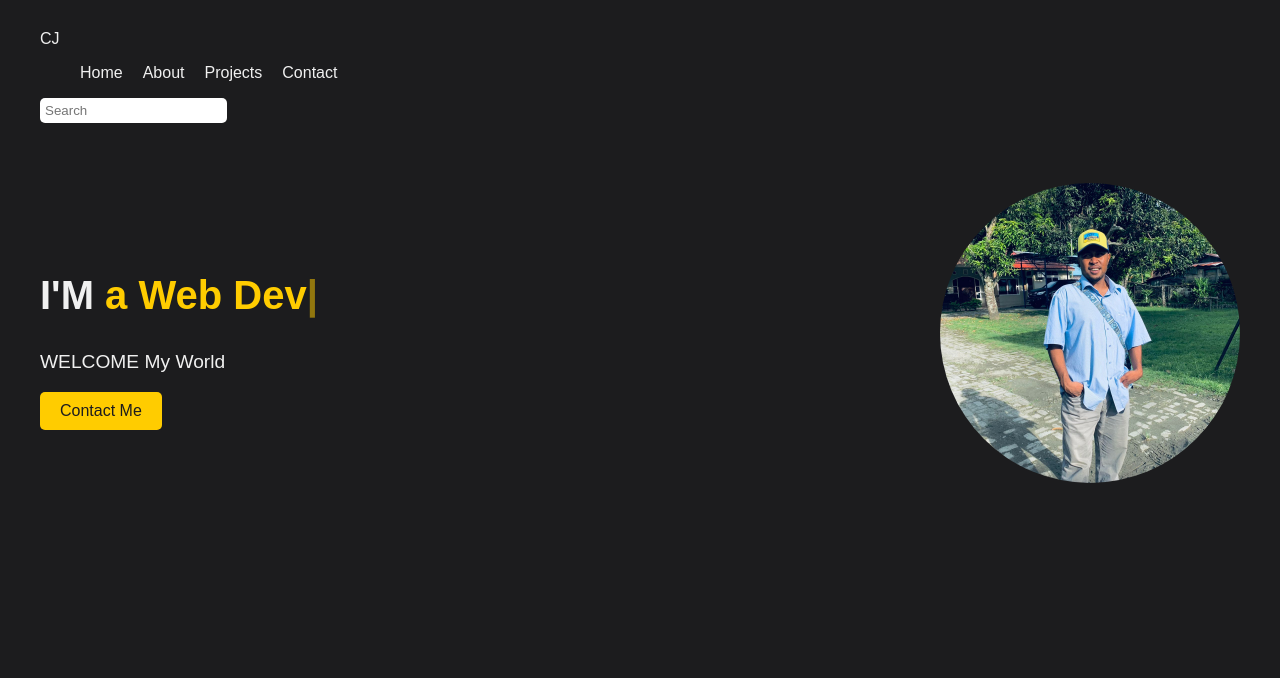
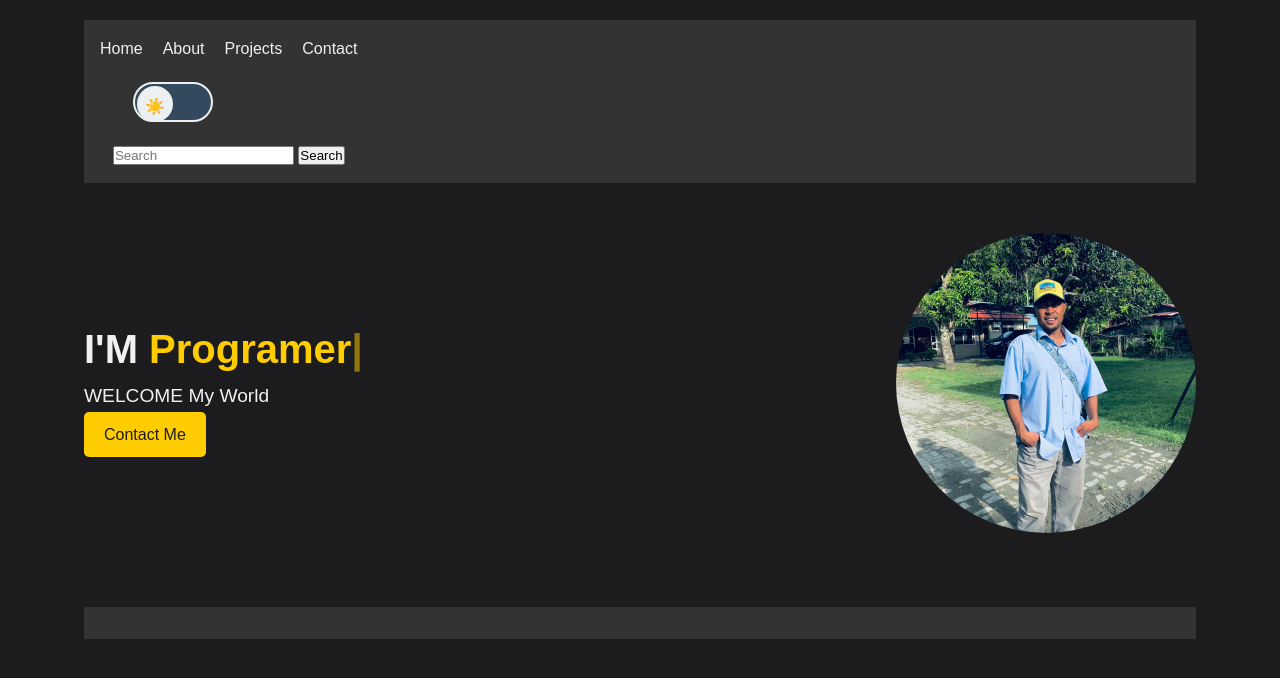
Before and after one commit to cesar20yarangga/my-website.github.io, a plain HTML site: page index.html in a window 1280 px wide. Drawn offline with Linux system fonts and the light colour scheme.

Commit message:
Add files via upload

```diff
--- a/index.html
+++ b/index.html
@@ -16,15 +16,26 @@
     <div class="container">
         <header>
             <nav>
-                <div class="logo">CJ</div>
+                <div class="logo"></div>
                 <ul>
                     <li><a href="index.html">Home</a></li>
                     <li><a href="about.html">About</a></li>
                     <li><a href="projects.html">Projects</a></li>
                     <li><a href="contact.html">Contact</a></li>
                 </ul>
-                <div class="search-bar">
-                    <input type="text" placeholder="Search">
+                <div class="container">
+                    <div class="toggle-button" id="toggleButton">
+                        <div class="toggle-circle"></div>
+                        <div class="sun">☀️</div>
+                        <div class="moon">🌙</div>
+                    </div>
+                </div>
+
+                <div class="search-container">
+                    <form action="https://www.google.com/search" method="get">
+                        <input type="text" name="q" class="search-box" placeholder="Search">
+                        <button type="submit" class="search-button">Search</button>
+                    </form>
                 </div>
             </nav>
         </header>
--- a/sricpt.js
+++ b/sricpt.js
@@ -1,6 +1,6 @@
 document.addEventListener('DOMContentLoaded', function () {
     const typing = document.querySelector('.typing');
-    const texts = ['Cesarrea Yarangga', 'a Web Developer', 'Programer'];
+    const texts = ['Cesarrea Yarangga','Programer'];
     let index = 0;
     let charIndex = 0;
     let currentText = '';
@@ -23,3 +23,21 @@ document.addEventListener('DOMContentLoaded', function () {
 
     type();
 });
+
+        const toggleButton = document.getElementById('toggleButton');
+        toggleButton.addEventListener('click', () => {
+            document.body.classList.toggle('dark-mode');
+            toggleButton.classList.toggle('dark-mode');
+        });
+
+        // Update body background and text color based on mode
+        document.body.classList.toggle('dark-mode', localStorage.getItem('mode') === 'dark');
+        toggleButton.classList.toggle('dark-mode', localStorage.getItem('mode') === 'dark');
+
+        toggleButton.addEventListener('click', () => {
+            if (document.body.classList.contains('dark-mode')) {
+                localStorage.setItem('mode', 'dark');
+            } else {
+                localStorage.setItem('mode', 'light');
+            }
+        });
--- a/style.css
+++ b/style.css
@@ -198,3 +198,148 @@ footer {
         opacity: 0;
     }
 }
+/* Reset CSS */
+* {
+    margin: 0;
+    padding: 0;
+    box-sizing: border-box;
+}
+
+/* Global Styles */
+body {
+    font-family: Arial, sans-serif;
+    line-height: 1.6;
+    margin: 0;
+    padding: 0;
+}
+
+/* Container */
+.container {
+    width: 90%;
+    margin: auto;
+    overflow: hidden;
+}
+
+/* Header */
+header {
+    background: #333;
+    color: #fff;
+    padding: 1rem 0;
+    text-align: center;
+}
+
+/* Main Content */
+.main-content {
+    display: flex;
+    flex-wrap: wrap;
+}
+
+/* Column */
+.column {
+    flex: 1;
+    padding: 1rem;
+}
+
+/* Footer */
+footer {
+    background: #333;
+    color: #fff;
+    text-align: center;
+    padding: 1rem 0;
+    margin-top: 1rem;
+}
+
+/* Media Queries */
+
+/* Large devices (desktops, 992px and up) */
+@media (min-width: 992px) {
+    .column {
+        flex: 1 0 33.33%; /* 3 columns layout */
+    }
+}
+
+/* Medium devices (tablets, 768px and up) */
+@media (min-width: 768px) and (max-width: 991px) {
+    .column {
+        flex: 1 0 50%; /* 2 columns layout */
+    }
+}
+
+/* Small devices (phones, 767px and down) */
+@media (max-width: 767px) {
+    .column {
+        flex: 1 0 100%; /* 1 column layout */
+    }
+}
+
+/* Example Usage */
+header, footer {
+    background-color: #333;
+    color: #fff;
+    text-align: center;
+    padding: 1em;
+}
+
+.main-content {
+    display: flex;
+    flex-wrap: wrap;
+}
+
+.column {
+    padding: 1em;
+    border: 1px solid #ddd;
+    background-color: #f4f4f4;
+    margin: 0.5em;
+}
+
+
+
+
+.toggle-button {
+    width: 80px;
+    height: 40px;
+    background-color: #34495e;
+    border: 2px solid #ecf0f1;
+    border-radius: 20px;
+    position: relative;
+    cursor: pointer;
+    transition: background-color 0.5s;
+}
+
+.toggle-button .toggle-circle {
+    width: 36px;
+    height: 36px;
+    background-color: #ecf0f1;
+    border-radius: 50%;
+    position: absolute;
+    top: 2px;
+    left: 2px;
+    transition: transform 0.5s;
+}
+
+.toggle-button.dark-mode .toggle-circle {
+    transform: translateX(40px);
+}
+
+.toggle-button .moon {
+    position: absolute;
+    right: 10px;
+    top: 10px;
+    color: #f1c40f;
+    display: none;
+}
+
+.toggle-button.dark-mode .moon {
+    display: block;
+}
+
+.toggle-button .sun {
+    position: absolute;
+    left: 10px;
+    top: 10px;
+    color: #f39c12;
+}
+
+.toggle-button.dark-mode .sun {
+    display: none;
+}
```
Also changed, not shown: about.html (+2 -2 lines), contact.html (+2 -2 lines), projects.html (+2 -2 lines).
